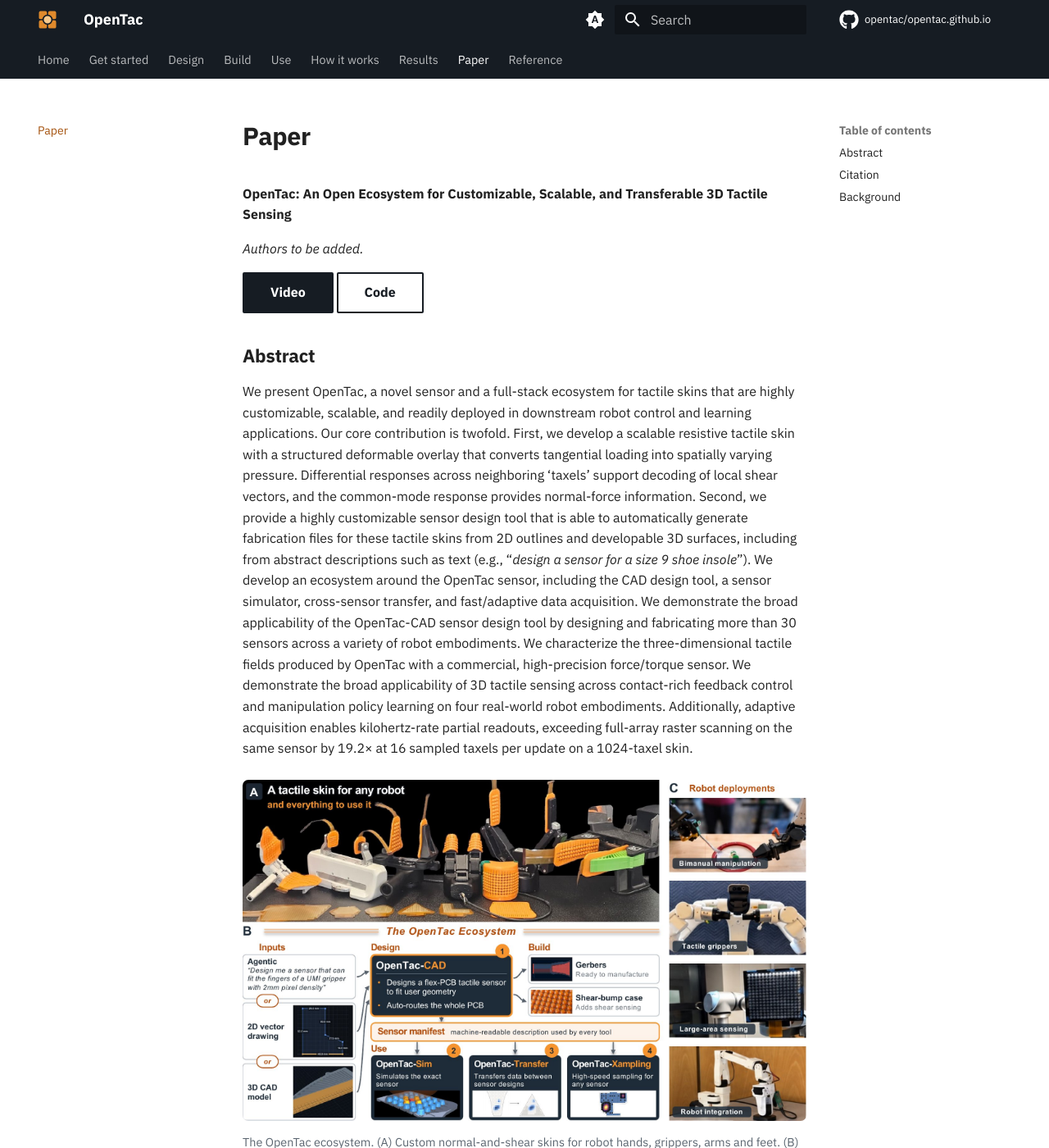
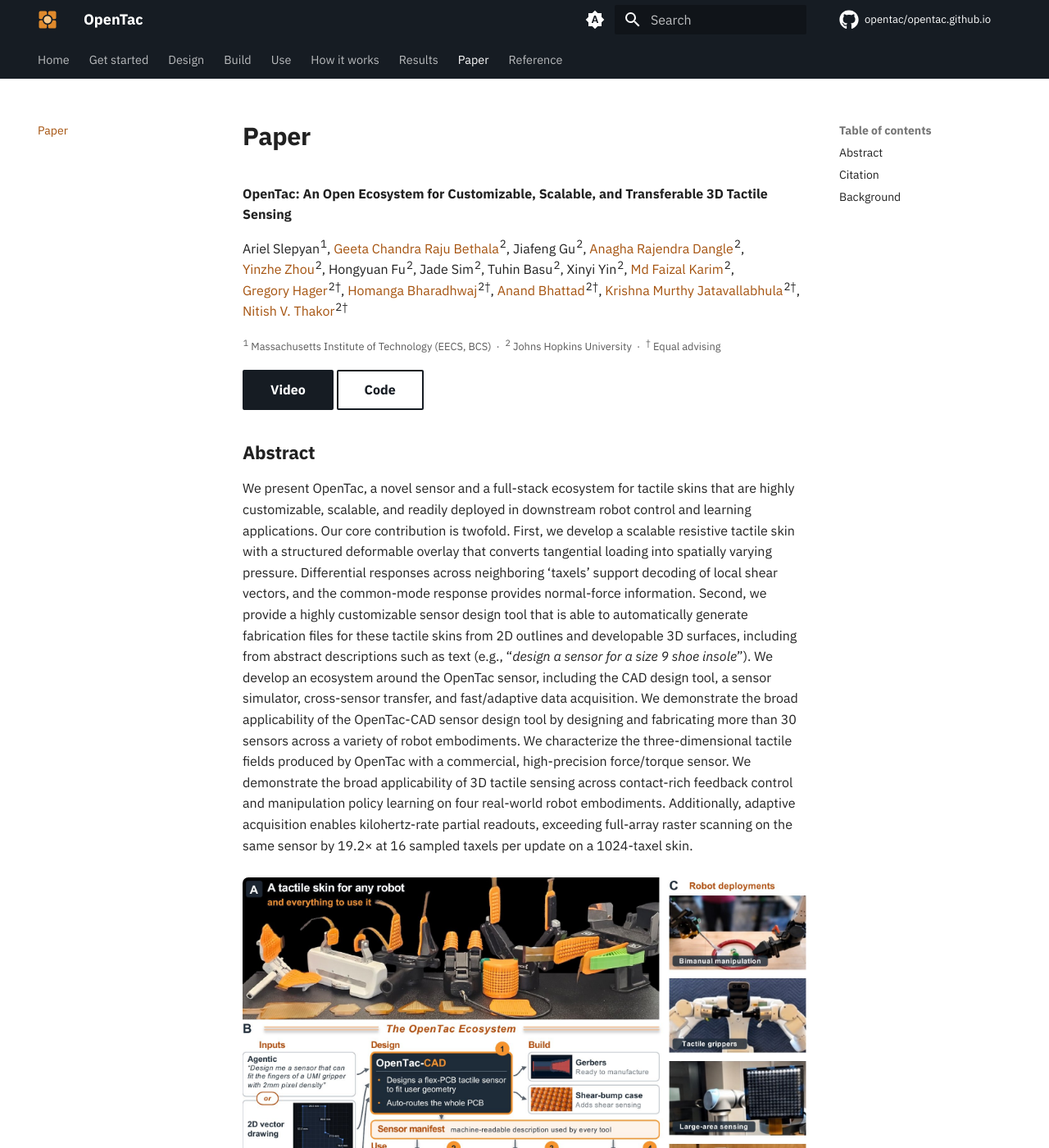
Before and after one commit to opentac/opentac.github.io, an MkDocs documentation site: the page built from docs/paper.md, in a window 1280 px wide and 1400 px high. Shown: the whole window at 82% size. Built offline with MkDocs 1.6.1 and Material for MkDocs 9.7.7, drawn with Linux system fonts in a browser that asks for light colours; comment, search, counter and statistics services are not loaded; some of the changed text lies outside the part shown.

Commit message:
Authors on the home page and the Paper page, with affiliations, equal advising and their websites; BibTeX and CITATION.cff list them

````diff
--- a/docs/paper.md
+++ b/docs/paper.md
@@ -7,7 +7,9 @@
 
 **OpenTac: An Open Ecosystem for Customizable, Scalable, and Transferable 3D Tactile Sensing**
 
-*Authors to be added.*
+<span class="ot-author">Ariel Slepyan<sup>1</sup></span>, <span class="ot-author">[Geeta Chandra Raju Bethala](https://bethalageetachandraraju.github.io/)<sup>2</sup></span>, <span class="ot-author">Jiafeng Gu<sup>2</sup></span>, <span class="ot-author">[Anagha Rajendra Dangle](https://anaghad01.github.io/)<sup>2</sup></span>, <span class="ot-author">[Yinzhe Zhou](https://stevenzhoooooooooooooou.github.io/)<sup>2</sup></span>, <span class="ot-author">Hongyuan Fu<sup>2</sup></span>, <span class="ot-author">Jade Sim<sup>2</sup></span>, <span class="ot-author">Tuhin Basu<sup>2</sup></span>, <span class="ot-author">Xinyi Yin<sup>2</sup></span>, <span class="ot-author">[Md Faizal Karim](https://faizalkarim280280.github.io/)<sup>2</sup></span>, <span class="ot-author">[Gregory Hager](https://www.cs.jhu.edu/hager/)<sup>2†</sup></span>, <span class="ot-author">[Homanga Bharadhwaj](https://homangab.github.io/)<sup>2†</sup></span>, <span class="ot-author">[Anand Bhattad](https://anandbhattad.github.io/)<sup>2†</sup></span>, <span class="ot-author">[Krishna Murthy Jatavallabhula](https://krrish94.github.io/)<sup>2†</sup></span>, <span class="ot-author">[Nitish V. Thakor](https://neuroengineering.bme.jhu.edu/)<sup>2†</sup></span>
+
+<small><sup>1</sup>&nbsp;Massachusetts Institute of Technology (EECS, BCS) &nbsp;·&nbsp; <sup>2</sup>&nbsp;Johns Hopkins University &nbsp;·&nbsp; <sup>†</sup>&nbsp;Equal advising</small>
 
 [Video](index.md#video){ .md-button .md-button--primary } [Code](https://github.com/opentac/opentac.github.io){ .md-button }
 
@@ -25,7 +27,7 @@
 ```bibtex
 @misc{opentac2026,
   title         = {{OpenTac}: An Open Ecosystem for Customizable, Scalable, and Transferable {3D} Tactile Sensing},
-  author        = {{The OpenTac authors}},
+  author        = {Slepyan, Ariel and Bethala, Geeta Chandra Raju and Gu, Jiafeng and Dangle, Anagha Rajendra and Zhou, Yinzhe and Fu, Hongyuan and Sim, Jade and Basu, Tuhin and Yin, Xinyi and Karim, Md Faizal and Hager, Gregory and Bharadhwaj, Homanga and Bhattad, Anand and Jatavallabhula, Krishna Murthy and Thakor, Nitish V.},
   year          = {2026},
   url           = {https://opentac.github.io/}
 }
--- a/docs/stylesheets/opentac.css
+++ b/docs/stylesheets/opentac.css
@@ -171,6 +171,33 @@
   color: var(--ot-amber-soft);
   max-width: 34rem;
 }
+.ot-hero__authors {
+  margin: .9rem auto 0;
+  max-width: 44rem;
+  font-size: .78rem;
+  line-height: 1.6;
+  color: var(--ot-on-dark);
+}
+.ot-hero__affil {
+  display: flex;
+  flex-wrap: wrap;
+  justify-content: center;
+  gap: .1rem 1.1rem;
+  margin: .3rem auto 0;
+  max-width: 44rem;
+  font-size: .72rem;
+  color: var(--ot-on-dark-muted);
+}
+.ot-author { white-space: nowrap; }
+.ot-hero__authors a {
+  color: inherit;
+  text-decoration: underline;
+  text-decoration-color: color-mix(in srgb, currentColor 40%, transparent);
+  text-underline-offset: .15em;
+}
+.ot-hero__authors a:hover { color: var(--ot-amber-soft); }
+.ot-hero__authors sup,
+.ot-hero__affil sup { font-size: .7em; margin-left: .05em; }
 .ot-hero__lede {
   margin: .9rem auto 0;
   max-width: 32rem;
--- a/overrides/home.html
+++ b/overrides/home.html
@@ -16,6 +16,34 @@
     <div class="ot-hero__inner md-grid">
       <h1 id="ot-hero-title" class="ot-hero__name">OpenTac</h1>
       <p class="ot-hero__title">An open ecosystem for customizable, scalable, and transferable 3D tactile sensing</p>
+      {#- The paper's author list: (name, website or "", affiliation, mark). -#}
+      {%- set authors = [
+        ("Ariel Slepyan", "", "1", ""),
+        ("Geeta Chandra Raju Bethala", "https://bethalageetachandraraju.github.io/", "2", ""),
+        ("Jiafeng Gu", "", "2", ""),
+        ("Anagha Rajendra Dangle", "https://anaghad01.github.io/", "2", ""),
+        ("Yinzhe Zhou", "https://stevenzhoooooooooooooou.github.io/", "2", ""),
+        ("Hongyuan Fu", "", "2", ""),
+        ("Jade Sim", "", "2", ""),
+        ("Tuhin Basu", "", "2", ""),
+        ("Xinyi Yin", "", "2", ""),
+        ("Md Faizal Karim", "https://faizalkarim280280.github.io/", "2", ""),
+        ("Gregory Hager", "https://www.cs.jhu.edu/hager/", "2", "†"),
+        ("Homanga Bharadhwaj", "https://homangab.github.io/", "2", "†"),
+        ("Anand Bhattad", "https://anandbhattad.github.io/", "2", "†"),
+        ("Krishna Murthy Jatavallabhula", "https://krrish94.github.io/", "2", "†"),
+        ("Nitish V. Thakor", "https://neuroengineering.bme.jhu.edu/", "2", "†"),
+      ] %}
+      <p class="ot-hero__authors">
+        {%- for name, url, aff, mark in authors %}
+        <span class="ot-author">{% if url %}<a href="{{ url }}">{{ name }}</a>{% else %}{{ name }}{% endif %}<sup>{{ aff }}{{ mark }}</sup></span>{% if not loop.last %},{% endif %}
+        {%- endfor %}
+      </p>
+      <p class="ot-hero__affil">
+        <span class="ot-author"><sup>1</sup>Massachusetts Institute of Technology (EECS, BCS)</span>
+        <span class="ot-author"><sup>2</sup>Johns Hopkins University</span>
+        <span class="ot-author"><sup>†</sup>Equal advising</span>
+      </p>
       <p class="ot-hero__lede">
         Open tools to design, fabricate, read and simulate flex-PCB tactile skins
         that sense normal and shear force, shaped to any robot surface.
````
Also changed, not shown: 1 other file.
